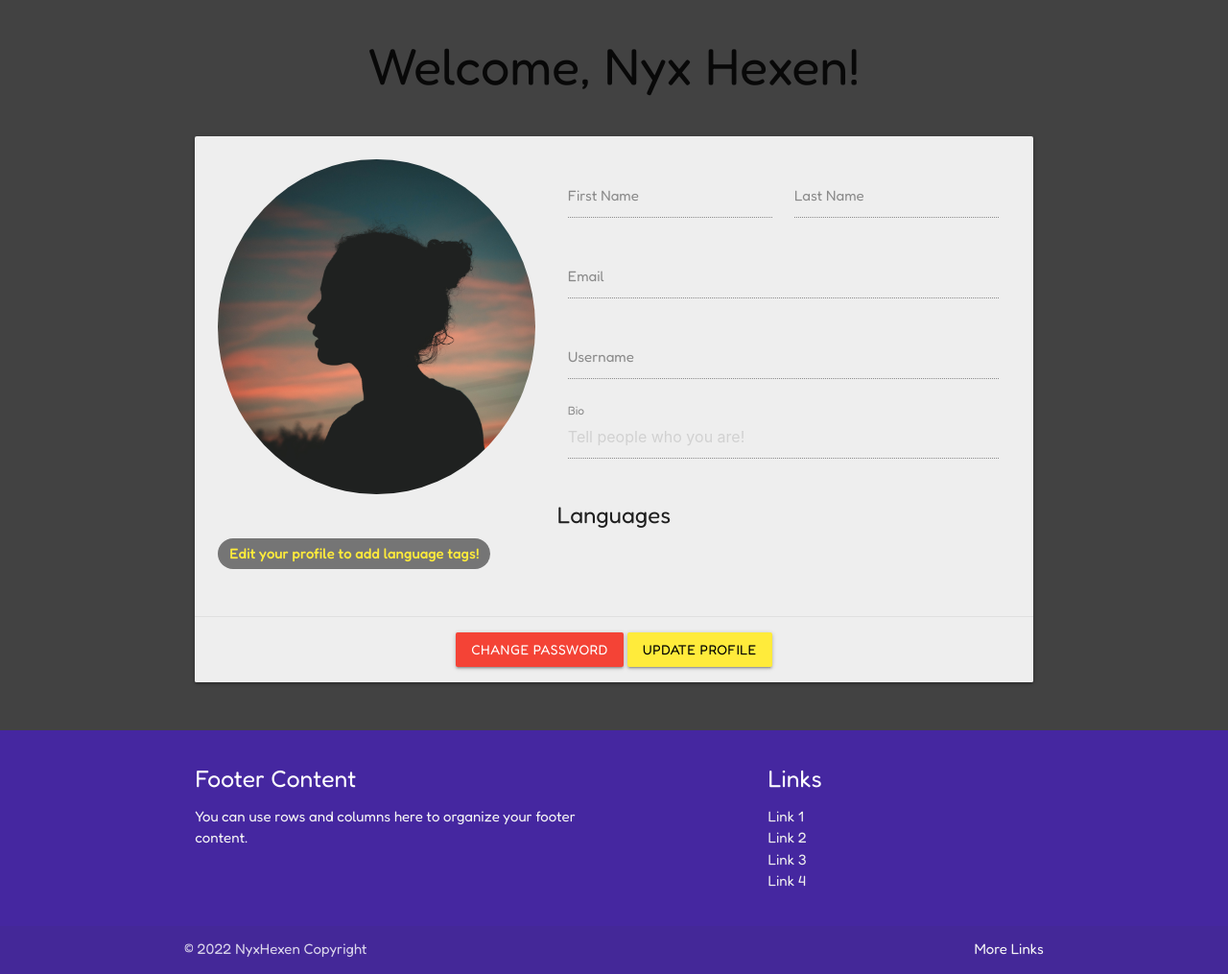
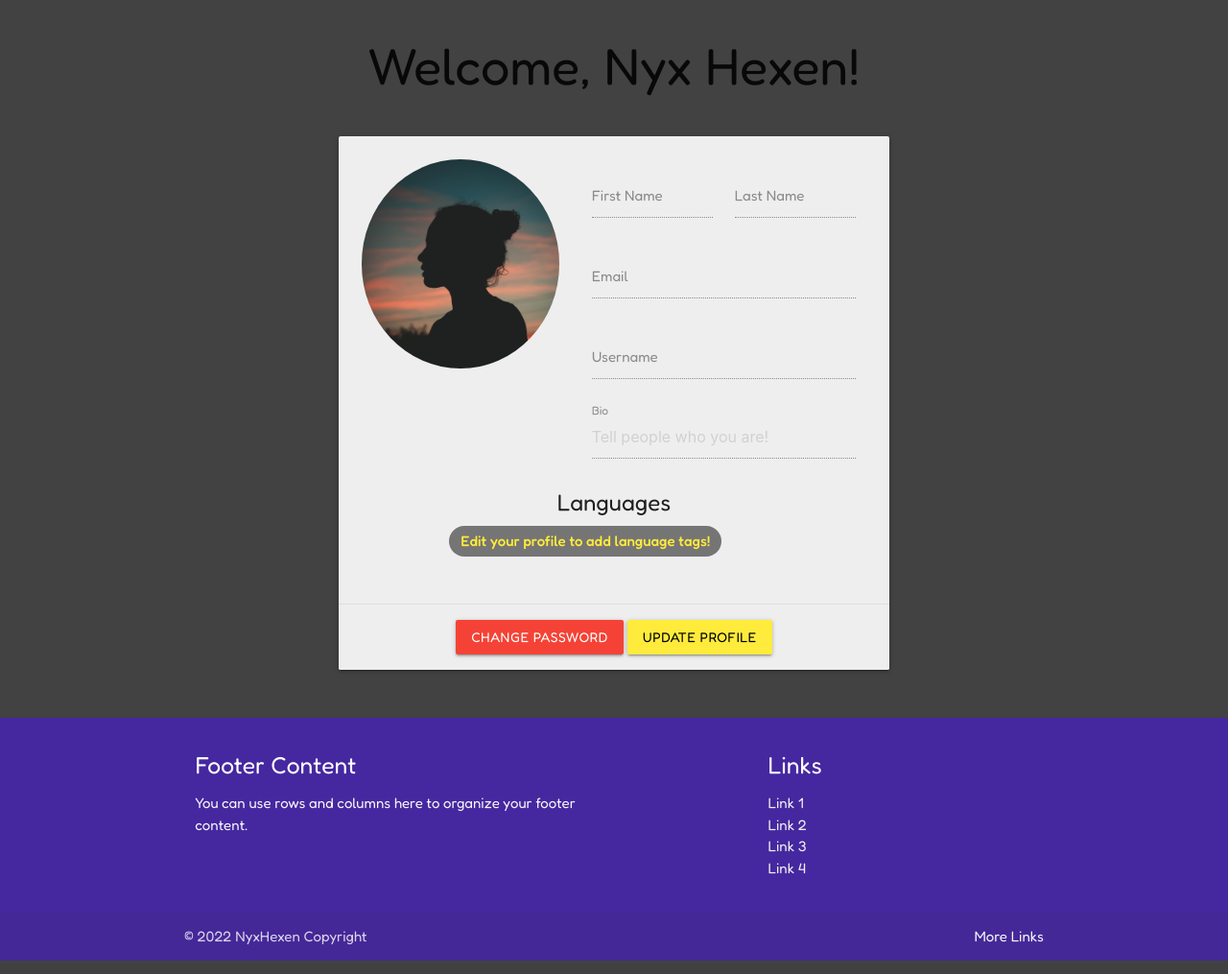
Before and after one commit to NyxHexen/CI_MS3_DB, a Flask app: template devbus/templates/profile.html in a window 1280 px wide. Shown: the part 90-1105 px from the top of the page at 96% size. Run offline with Flask 2, Linux system fonts and the light colour scheme; the template is opened without the code that fills it: values that come from a table or form of the project are taken from there, most other values are stand-ins (such as "Sample title", 1, 10 or a date in 2020); parts of the project's set-up code (start-up, migrations or seed data) failed here and were passed over; some libraries are stand-ins or nearby versions.

Commit message:
Edit sizing of profile div; added href to 'Change Profile' button

```diff
--- a/devbus/templates/profile.html
+++ b/devbus/templates/profile.html
@@ -5,7 +5,7 @@
 <section class="section">
     <div class="container">
         <div class="row">
-            <div class="col s12">
+            <div class="col s12 m8 push-m2">
                 <div class="card grey lighten-3">
                     <div class="card-content">
                         <div class="row">
@@ -56,7 +56,7 @@
                                     <label for="bio">Bio</label>
                                 </div>
                             </div>
-                            <div class="col s12">
+                            <div class="col s12 m8 push-m2">
                                 <span class="card-title center-align">Languages</span>
                                 {% if current_user.languages %}
                                     {% for language in current_user.languages %}
@@ -70,7 +70,7 @@
                     </div>
                     <div class="card-action center-align">
                         <a class="waves-effect waves-light btn red">Change Password</a>
-                        <a class="waves-effect waves-light btn yellow black-text">Update Profile</a>
+                        <a href="{{ url_for('edit_profile') }}" class="waves-effect waves-light btn yellow black-text">Update Profile</a>
                     </div>
                 </div>
             </div>
```
